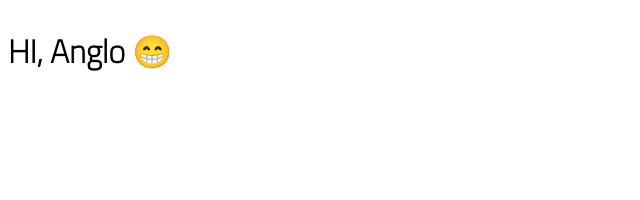
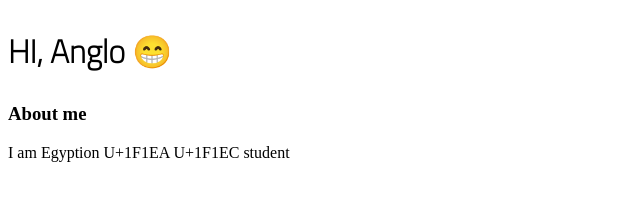
Before and after one commit to anglo331/anglo, a plain HTML site: page index.html in a window 1280 px wide. Shown: the whole page, without its empty margins (0-640 px from the left). Drawn offline with Linux system fonts and the light colour scheme.

Commit message:
adding about me section

```diff
--- a/index.html
+++ b/index.html
@@ -14,5 +14,7 @@
   </head>
   <body>
     <h1 style="font-family: Cairo"><strong>HI,</strong> Anglo &#128513;</h1>
+    <h3> About me</h3>
+    <p> I am Egyption U+1F1EA U+1F1EC student </p>
   </body>
 </html>
```
